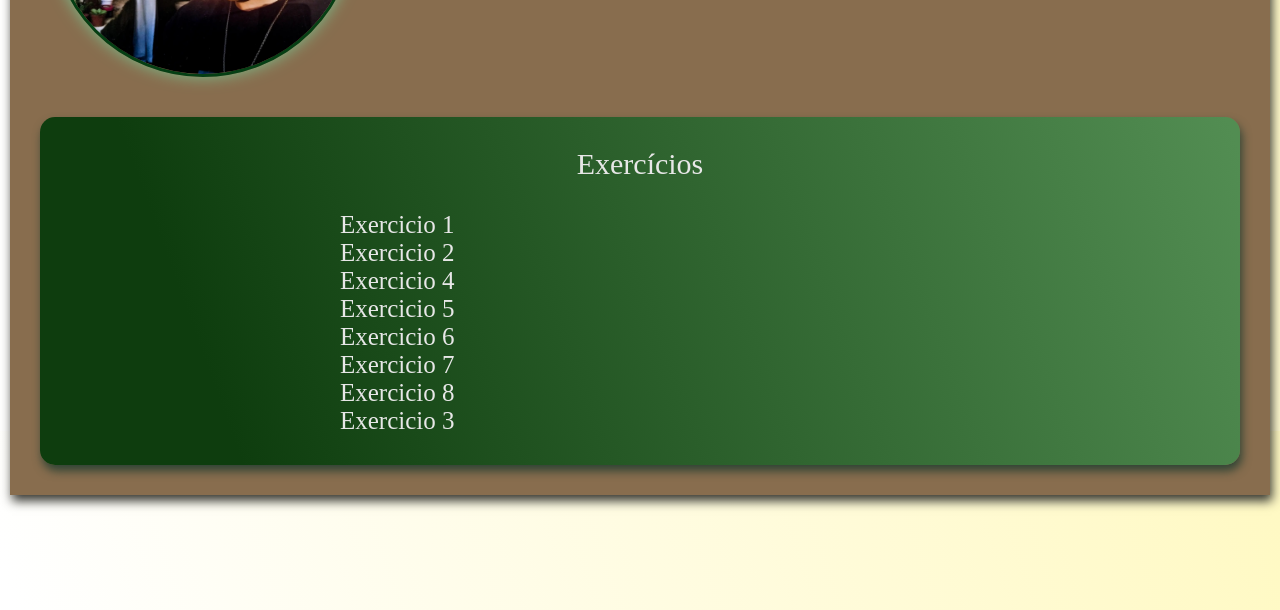
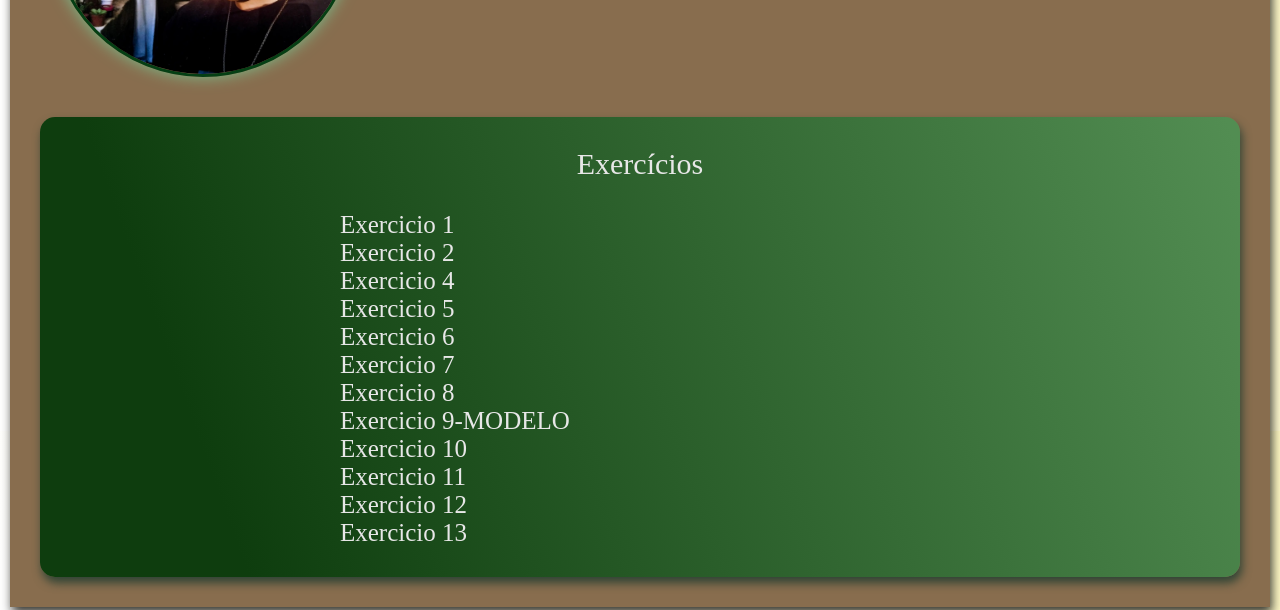
Before and after one commit to guzsouza/guzsouza.github.io, a plain HTML site: page semana3.html in a window 1280 px wide. Shown: the part 369-979 px from the top of the page. Drawn offline with Linux system fonts and the light colour scheme.

Commit message:
Adicionando últimos exercícios da semana 3.

```diff
--- a/semana3.html
+++ b/semana3.html
@@ -33,8 +33,11 @@
                 <li><a href="Site Bacondev/Exercícios da Semana 3/ex6/index.html" target="_blank">Exercicio 6</a></li>
                 <li><a href="Site Bacondev/Exercícios da Semana 3/ex7/index.html" target="_blank">Exercicio 7</a></li>
                 <li><a href="Site Bacondev/Exercícios da Semana 3/ex8/index.html" target="_blank">Exercicio 8</a></li>
-                <li><a href="Site Bacondev/Exercícios da Semana 3/ex3/index.html" target="_blank">Exercicio 3</a></li>
-
+                <li><a href="Site Bacondev/Exercícios da Semana 3/ex9 modelo/index.html" target="_blank">Exercicio 9-MODELO</a></li>
+                <li><a href="Site Bacondev/Exercícios da Semana 3/ex10/index.html" target="_blank">Exercicio 10</a></li>
+                <li><a href="Site Bacondev/Exercícios da Semana 3/ex11/index.html" target="_blank">Exercicio 11</a></li>
+                <li><a href="Site Bacondev/Exercícios da Semana 3/ex12/index.html" target="_blank">Exercicio 12</a></li>
+                <li><a href="Site Bacondev/Exercícios da Semana 3/ex13/index.html" target="_blank">Exercicio 13</a></li>
         </main>
     </div>
 </body>
```
